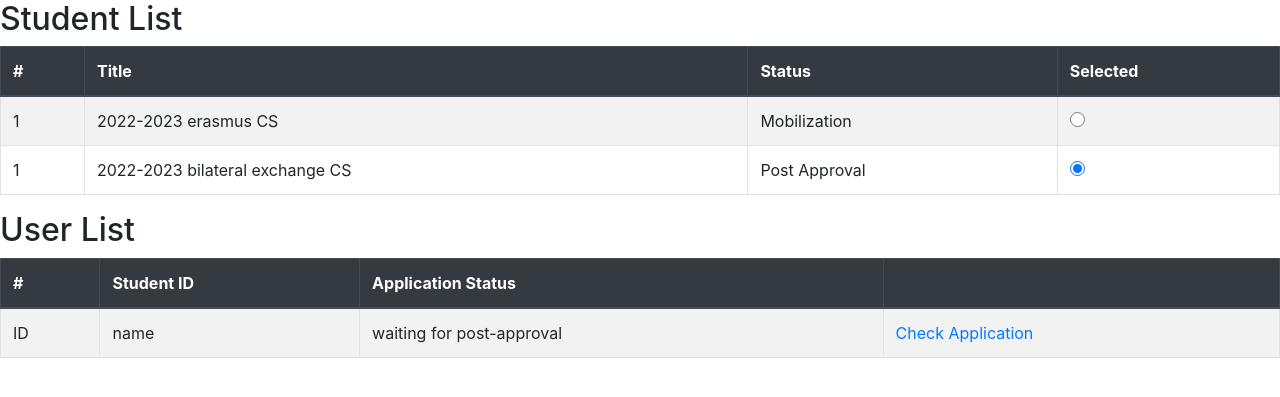
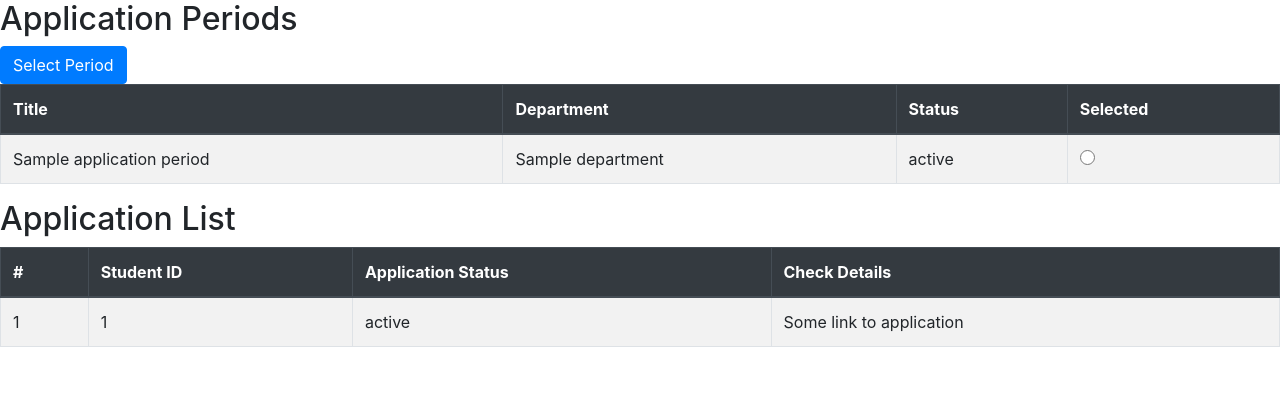
Before and after one commit to OnurAsimIlhan/Erasmus-Project, a Flask app: template website/templates/erasmus_coordinator_applications.html in a window 1280 px wide. Shown: the part 56-453 px from the top of the page. Run offline with Flask 2, Linux system fonts and the light colour scheme; tables that the repository leaves empty hold one stand-in row (values such as "Sample post"); the template is opened without the code that fills it: values that come from a table or form of the project are taken from there, most other values are stand-ins (such as "Sample title", 1, 10 or a date in 2020); parts of the project's set-up code (start-up, migrations or seed data) failed here and were passed over; some libraries are stand-ins or nearby versions.

Commit message:
application search is functional; minor typos fixed

```diff
--- a/website/__init__.py
+++ b/website/__init__.py
@@ -35,10 +35,11 @@ def create_app():
     # ---------------------------------------------------------------------------------------------
 
     # --------------------- Call the Views and connect them with the Services ---------------------
-    from .controllers import Login, ErasmusCoordinatorHome, ErasmusCoordinatorViewApplications, CourseCoordinatorController, TodoController, StudentApplicationDetails, FaqFormController
+    from .controllers import Login, ErasmusCoordinatorHome, ErasmusCoordinatorApplications, CourseCoordinatorController, TodoController, StudentApplicationDetails, FaqFormController
     app.add_url_rule("/login/", view_func=Login.as_view("login", auth_service=auth_service))
     app.add_url_rule("/ec/home", view_func=ErasmusCoordinatorHome.as_view("erasmus_coordinator_homepage", auth_service=auth_service, user_service=user_service, application_period_service=application_period_service))
-    app.add_url_rule("/ec/applications/", view_func=ErasmusCoordinatorViewApplications.as_view("erasmus_coordinator_applications", auth_service=auth_service, application_service=application_service))
+    app.add_url_rule("/ec/applications/", view_func=ErasmusCoordinatorApplications.as_view("erasmus_coordinator_applications", application_period_id=None, auth_service=auth_service, user_service=user_service, application_service=application_service, application_period_service=application_period_service))
+    #app.add_url_rule("/ec/applications/application_period=<application_period>", view_func=ErasmusCoordinatorViewApplications.as_view("erasmus_coordinator_applications_with_pperiod", auth_service=auth_service, user_service=user_service, application_service=application_service, application_period_service=application_period_service))
     app.add_url_rule("/cchome/", view_func=CourseCoordinatorController.as_view("course_coordinator_homepage", auth_service=auth_service))
     app.add_url_rule("/todo/", view_func=TodoController.as_view("todo_page", auth_service=auth_service, todo_service = todo_service))
     app.add_url_rule("/student/application_details", view_func=StudentApplicationDetails.as_view("application_details", auth_service=auth_service))
--- a/website/controllers/__init__.py
+++ b/website/controllers/__init__.py
@@ -1,6 +1,6 @@
 from .login_controller import Login
 from .erasmus_coordinator_home import ErasmusCoordinatorHome
-from .erasmus_coordinator_view_applications import ErasmusCoordinatorViewApplications
+from .erasmus_coordinator_applications import ErasmusCoordinatorApplications
 from .todo_controller import TodoController
 from .course_coordinator_controller import CourseCoordinatorController
 from .student_application_details import StudentApplicationDetails
--- a/website/controllers/erasmus_coordinator_home.py
+++ b/website/controllers/erasmus_coordinator_home.py
@@ -22,5 +22,4 @@ class ErasmusCoordinatorHome(MethodView):
     def post(self):
         if self.auth_service.is_authorized(user=current_user, required_role="Course Coordinator"):
             if "update_faq" in request.form:
-                print("GOTO FAQ")
                 return redirect(url_for("faq_form", user=current_user))
--- a/website/models/application.py
+++ b/website/models/application.py
@@ -3,7 +3,7 @@ from website import db
 class Application(db.Model):
 
     id = db.Column(db.Integer, primary_key=True)
-    deparment = db.Column(db.String(5), nullable=False)
+    department = db.Column(db.String(5), nullable=False)
     info = db.Column(db.String(50), nullable=False)
     status = db.Column(db.String(50), nullable=False)
     student_id = db.Column(db.Integer, db.ForeignKey("user.bilkent_id"))
--- a/website/models/application_period.py
+++ b/website/models/application_period.py
@@ -3,7 +3,7 @@ from website import db
 class ApplicationPeriod(db.Model):
 
     id = db.Column(db.Integer, primary_key=True)
-    deparment = db.Column(db.String(5), nullable=False)
+    department = db.Column(db.String(5), nullable=False)
     title = db.Column(db.String(50), nullable=False)
     status = db.Column(db.String(50), nullable=False)
     applications = db.relationship("Application")
--- a/website/services/application_service.py
+++ b/website/services/application_service.py
@@ -12,5 +12,9 @@ class ApplicationService():
         return task
 
     def getApplicationsByDepartment(self, dep: str):
-        applications = self.application_table.query.filter_by(deparment = dep).all()
+        applications = self.application_table.query.filter_by(department = dep).all()
         return applications
+
+    def getApplicationsByApplicationPeriodId(self, id: int):
+        applications = self.application_table.query.filter_by(application_period_id = id).all()
+        return applications
--- a/website/templates/erasmus_coordinator_applications.html
+++ b/website/templates/erasmus_coordinator_applications.html
@@ -19,81 +19,78 @@
   </head>
   <body>
     <nav class="navbar navbar-expand-lg navbar-dark bg-dark">
-      <button
-        class="navbar-toggler"
-        type="button"
-        data-toggle="collapse"
-        data-target="#navbar"
-      >
+      <button class="navbar-toggler" type="button" data-toggle="collapse" data-target="#navbar">
         <span class="navbar-toggler-icon"></span>
       </button>
       <div class="collapse navbar-collapse" id="navbar">
         <div class="navbar-nav">
+          <form method="POST">
           <a class="nav-item nav-link" href="/ec/home">Home</a>
+          </form>
           <a class="nav-item nav-link" href="/">Upload Final Form</a>
-          <a class="nav-item nav-link" href="/">Update FAQ</a>
+          <a class="nav-item nav-link" href="/faq/update/department={{user_service.getUserById(user.bilkent_id).department}}">Update FAQ</a>
           <a class="nav-item nav-link" href="/ec/applications">View Student Applications</a>
-          <a class="nav-item nav-link" href="/ec/view_appliations">Open Application Period</a>
+          <a class="nav-item nav-link" href="/ec/form_application">Open Application Period</a>
           <a class="nav-item nav-link" href="/logout">Logout</a>
         </div>
       </div>
     </nav>
-    <h2> Student List </h2>
+    <h2> Application Periods </h2>
     <table class="table table-bordered table-striped">
         <thead class="thead-dark">
           <tr>
-            <th scope="col">#</th>
             <th scope="col">Title</th>
+            <th scope="col">Department</th>
             <th scope="col">Status</th>
             <th scope="col">Selected</th>
           </tr>
         </thead>
         <tbody>
+          <form method="POST">
+            {% for application_period in application_period_service.getApplicationPeriodsByDepartment(
+              user_service.getUserById(user.bilkent_id).department)
+            %}
             <tr>
-            <td>1</td>
-            <td>2022-2023 erasmus CS</td>
-            <td>Mobilization</td>
+              <td>{{application_period.title}}</td>
+              <td>{{application_period.department}}</td>
+              <td>{{application_period.status}}</td>
               <td>
                 <input
                   type="radio"
                   style="width: 15px; height: 15px;"
-                id="inviteEvent"
-                name="inviteEvent"
-                checked>
+                  name="application_period_id"
+                  value={{application_period.id}}
+                >
               </td>
             </tr>
-          <tr>
-            <td>1</td>
-            <td>2022-2023 bilateral exchange CS</td>
-            <td>Post Approval</td>
-            <td>
-              <input
-                type="radio"
-                style="width: 15px; height: 15px;"
-                id="inviteEvent"
-                name="inviteEvent"
-                checked>
-            </td>
-          </tr>
+            {% endfor %}
+            <button name="application_period_get" value="True" class="btn btn-primary">Select Period</button>
+          </form>
         </tbody>
       </table>
-      <h2> User List </h2>
+      <h2> Application List </h2>
       <table class="table table-bordered table-striped">
         <thead class="thead-dark">
           <tr>
             <th scope="col">#</th>
             <th scope="col">Student ID</th>
             <th scope="col">Application Status</th>
-            <th scope="col" ></th>
+            <th scope="col">Check Details</th>
           </tr>
         </thead>
         <tbody>
+          {% if application_period_id != None %}
+          {% for application in application_service.getApplicationsByApplicationPeriodId(
+            application_period_id)
+          %}
           <tr>
-            <td>ID</td>
-            <td>name</td>
-            <td>waiting for post-approval</td>
-            <td><a href="/student/application_details">Check Application</a></td>
+            <td>{{application.id}}</td>
+            <td>{{application.student_id}}</td>
+            <td>{{application.status}}</td>
+            <td>Some link to application</td>
           </tr>
+          {% endfor %}
+          {% endif %}
         </tbody>
       </table>
 
--- a/website/templates/erasmus_coordinator_home.html
+++ b/website/templates/erasmus_coordinator_home.html
@@ -20,11 +20,11 @@
     <div class="collapse navbar-collapse" id="navbar">
       <div class="navbar-nav">
         <form method="POST">
-        <a class="nav-item nav-link" name="update_faq">Home</a>
+        <a class="nav-item nav-link" href="/ec/home">Home</a>
         </form>
         <a class="nav-item nav-link" href="/">Upload Final Form</a>
         <a class="nav-item nav-link" href="/faq/update/department={{user_service.getUserById(user.bilkent_id).department}}">Update FAQ</a>
-        <a class="nav-item nav-link" href="/ec/applications">View Student Applications</a>
+        <a class="nav-item nav-link" href="/ec/applications/">View Student Applications</a>
         <a class="nav-item nav-link" href="/ec/form_application">Open Application Period</a>
         <a class="nav-item nav-link" href="/logout">Logout</a>
       </div>
```
Also changed, not shown: website/controllers/erasmus_coordinator_applications.py (added, +35 -0 lines), website/services/application_period_service.py (+3 -4 lines), website/templates/faq_form.html (+6 -3 lines). Lines whose indentation alone changed are shown as unchanged.
